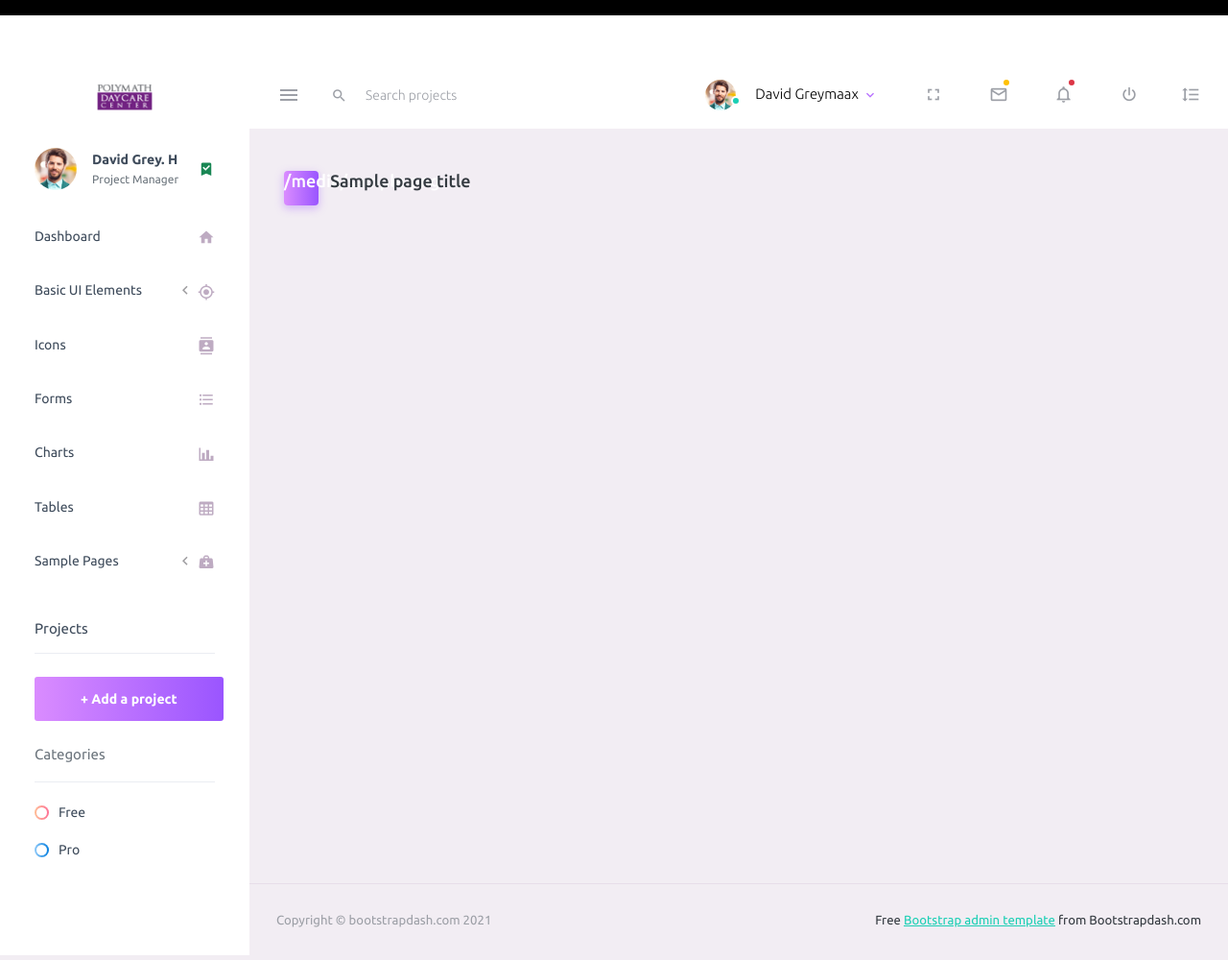
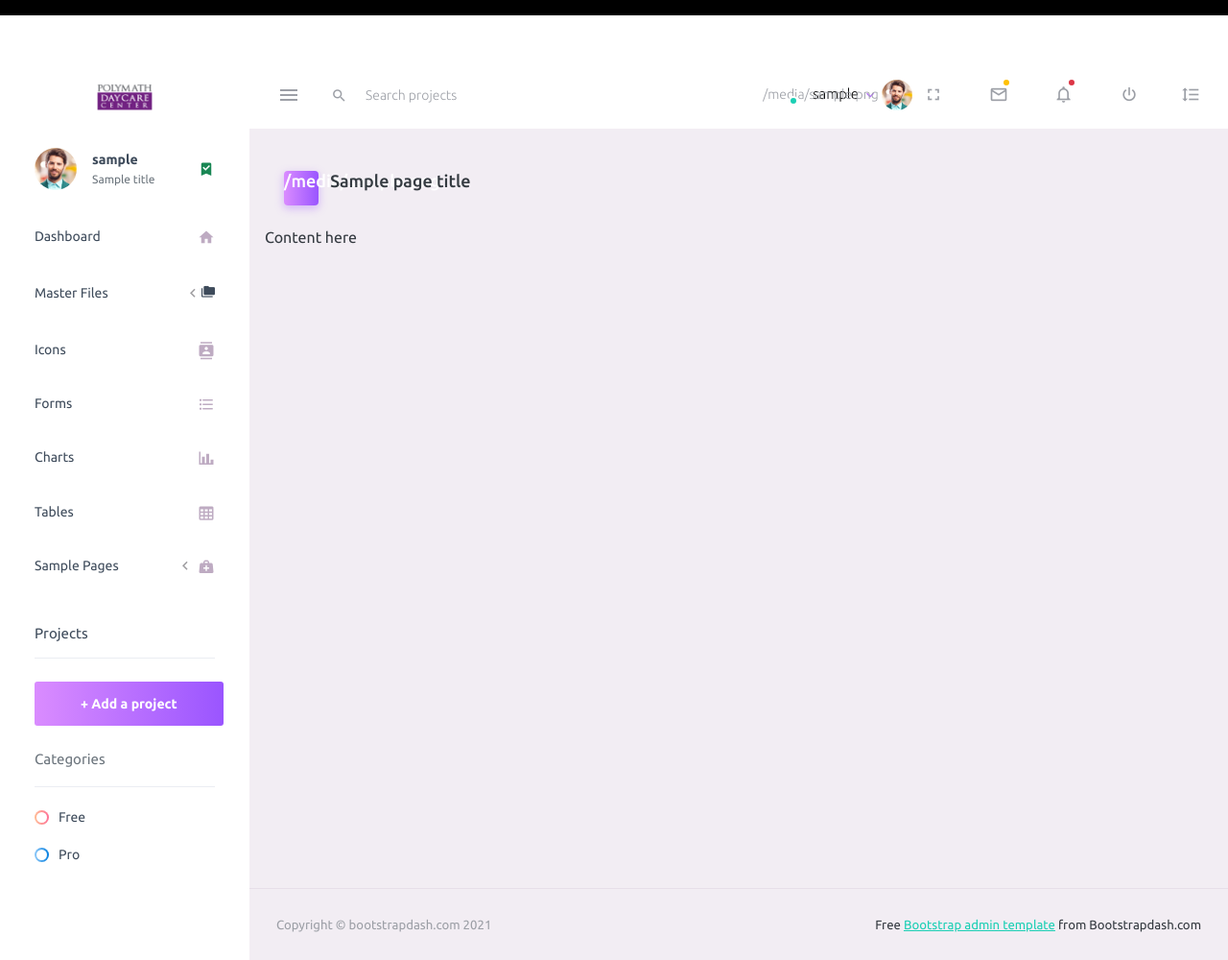
Before and after one commit to srihs/PolymathDayCare, a Django app: template templates/base.html in a window 1280 px wide. Shown: the whole page at 96% size. Run offline with Django 4.2, Linux system fonts and the light colour scheme; the template is opened without the code that fills it: most values are stand-ins (such as "Sample title", 1, 10 or a date in 2020); some libraries are stand-ins or nearby versions.

Commit message:
Adding stuent Template

```diff
--- a/core/models.py
+++ b/core/models.py
@@ -29,6 +29,7 @@
     address_line3 = models.CharField(max_length=200)
     email_address = models.EmailField()
     is_polymath_student = models.BooleanField(default=False)
+    recipt_number = models.CharField(max_length=50)
 
 
 class PackageType(BaseClass):
--- a/templates/base.html
+++ b/templates/base.html
@@ -52,11 +52,12 @@
             <li class="nav-item nav-profile dropdown">
               <a class="nav-link dropdown-toggle" id="profileDropdown" href="#" data-bs-toggle="dropdown" aria-expanded="false">
                 <div class="nav-profile-img">
+                    {{ UserImage }}
                   <img src="{% static 'assets/images/faces/face1.jpg'%}" alt="image">
                   <span class="availability-status online"></span>
                 </div>
                 <div class="nav-profile-text">
-                  <p class="mb-1 text-black">David Greymaax</p>
+                  <p class="mb-1 text-black">{{ UserName}}</p>
                 </div>
               </a>
               <div class="dropdown-menu navbar-dropdown" aria-labelledby="profileDropdown">
@@ -189,8 +190,8 @@
                   <!--change to offline or busy as needed-->
                 </div>
                 <div class="nav-profile-text d-flex flex-column">
-                  <span class="font-weight-bold mb-2">David Grey. H</span>
-                  <span class="text-secondary text-small">Project Manager</span>
+                  <span class="font-weight-bold mb-2">{{UserName}}</span>
+                  <span class="text-secondary text-small">{{ Title }}</span>
                 </div>
                 <i class="mdi mdi-bookmark-check text-success nav-profile-badge"></i>
               </a>
@@ -203,14 +204,14 @@
             </li>
             <li class="nav-item">
               <a class="nav-link" data-bs-toggle="collapse" href="#ui-basic" aria-expanded="false" aria-controls="ui-basic">
-                <span class="menu-title">Basic UI Elements</span>
+                <span class="menu-title">Master Files</span>
                 <i class="menu-arrow"></i>
-                <i class="mdi mdi-crosshairs-gps menu-icon"></i>
+                <i class="mdi mdi-folder-multiple"></i>
               </a>
               <div class="collapse" id="ui-basic">
                 <ul class="nav flex-column sub-menu">
-                  <li class="nav-item"> <a class="nav-link" href="pages/ui-features/buttons.html">Buttons</a></li>
-                  <li class="nav-item"> <a class="nav-link" href="pages/ui-features/typography.html">Typography</a></li>
+                  <li class="nav-item"> <a class="nav-link" href="pages/ui-features/buttons.html">Student</a></li>
+                  <li class="nav-item"> <a class="nav-link" href="pages/ui-features/typography.html">Packages</a></li>
                 </ul>
               </div>
             </li>
@@ -284,6 +285,9 @@
               </h3>
 
             </div>
+              <div class="row">
+              {% block content %} Content here {% endblock %}
+            </div>
 
           </div>
           <!-- content-wrapper ends -->
```
Also changed, not shown: templates/student.html (added, +10 -0 lines).
